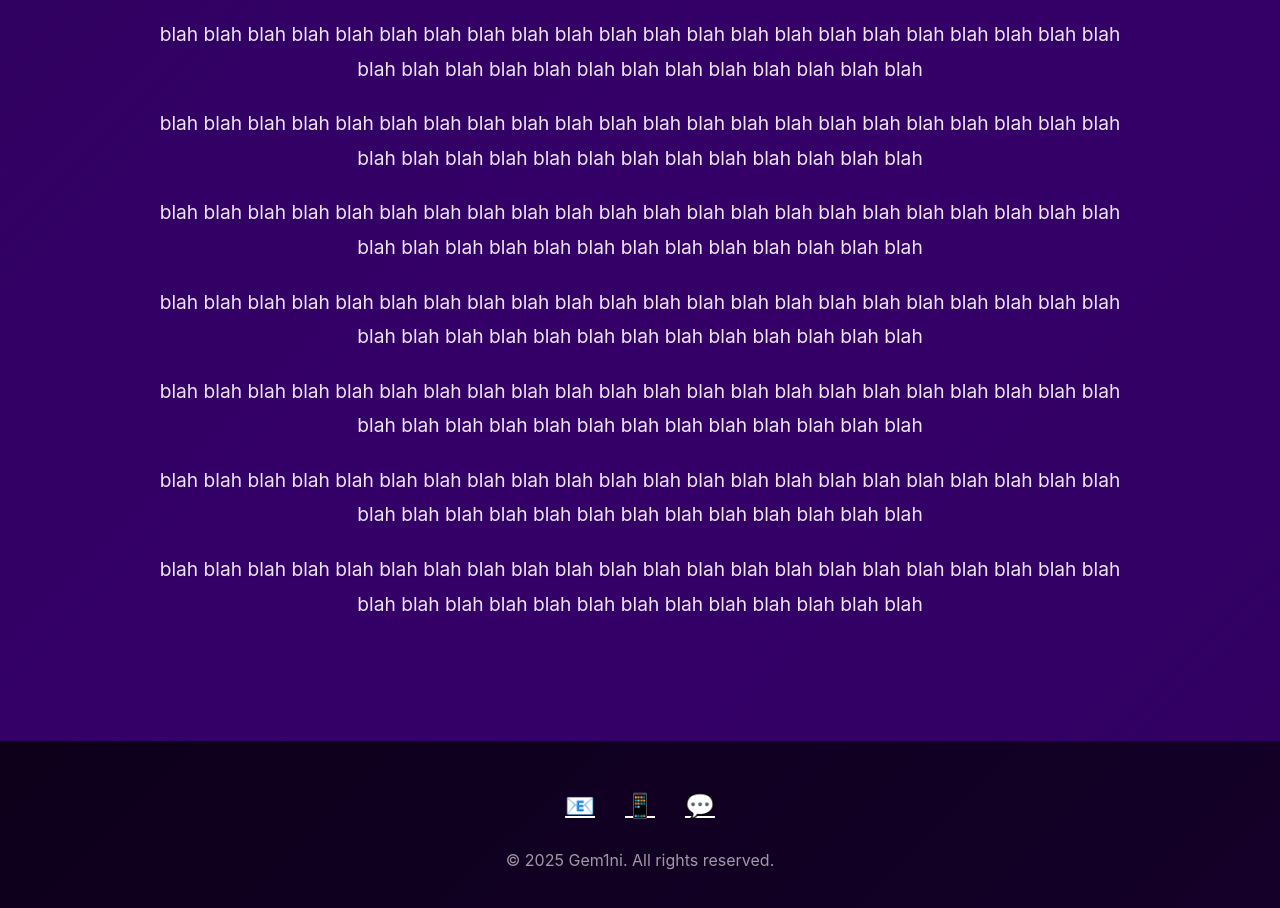
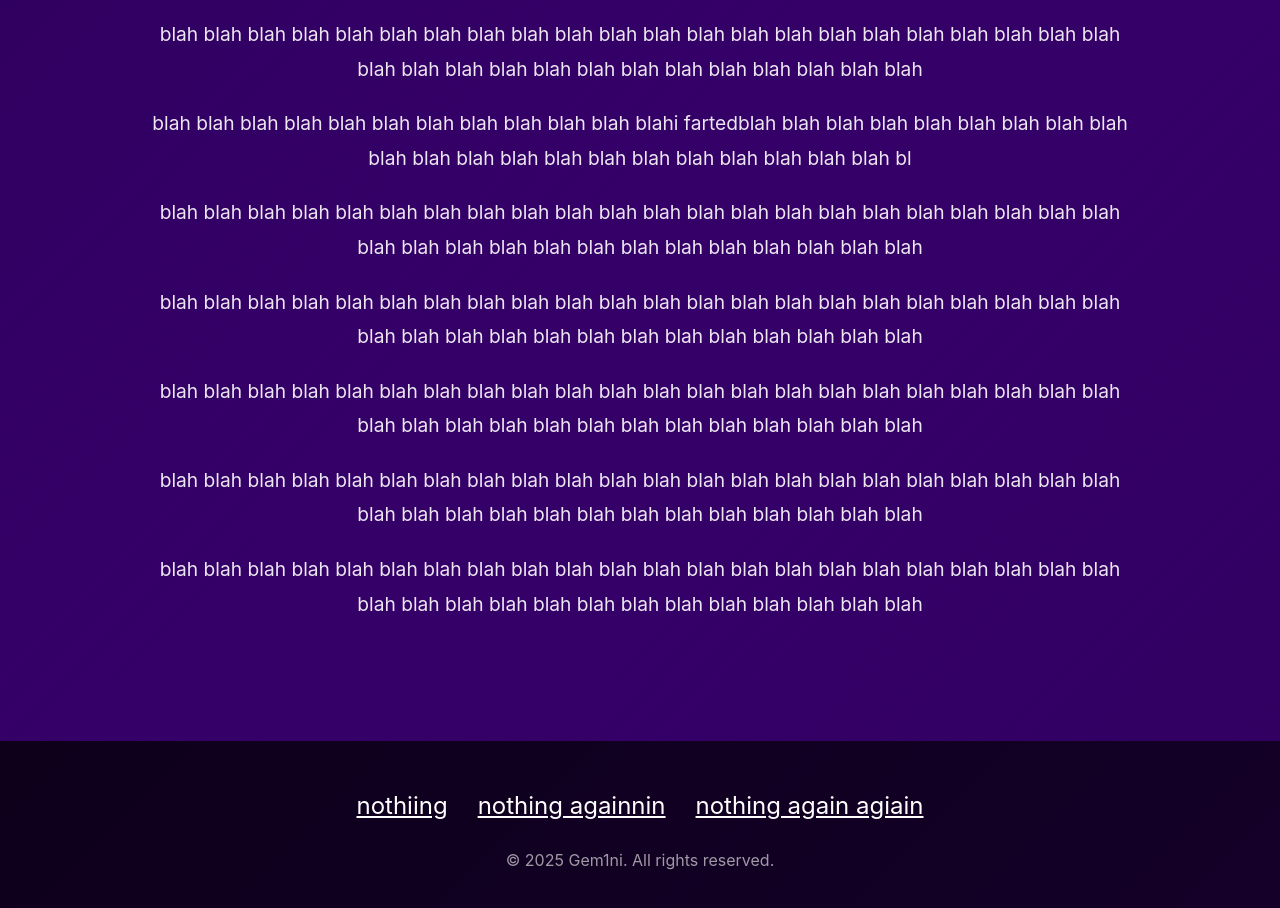
Before and after one commit to BayneIsCoder/GeminiGems, a plain HTML site: page index.html in a window 1280 px wide. Shown: the part 2116-3024 px from the top of the page. Drawn offline with Linux system fonts and the light colour scheme.

Commit message:
Update index.html
:))))

```diff
--- a/index.html
+++ b/index.html
@@ -360,7 +360,7 @@
                 </div>
                 <div class="feature-card">
                     <div class="feature-icon">🛡️</div>
-                    <h3>IMPOTRENT!!! PWEASE READ!!!</h3>
+                    <h3>IMPOTRENT!!! PLERAESE READ!!!</h3>
                     <p>please dont make bad trades. :)</p>
                 </div>
             </div>
@@ -377,7 +377,7 @@
             <p>blah blah blah blah blah blah blah blah blah blah blah blah blah blah blah blah blah blah blah blah blah blah blah blah blah blah blah blah blah blah blah blah blah blah blah</p>
             <p>blah blah blah blah blah blah blah blah blah blah blah blah blah blah blah blah blah blah blah blah blah blah blah blah blah blah blah blah blah blah blah blah blah blah blah</p>
             <p>blah blah blah blah blah blah blah blah blah blah blah blah blah blah blah blah blah blah blah blah blah blah blah blah blah blah blah blah blah blah blah blah blah blah blah</p>
-            <p>blah blah blah blah blah blah blah blah blah blah blah blah blah blah blah blah blah blah blah blah blah blah blah blah blah blah blah blah blah blah blah blah blah blah blah</p>
+            <p>blah blah blah blah blah blah blah blah blah blah blah blahi fartedblah blah blah blah blah blah blah blah blah blah blah blah blah blah blah blah blah blah blah blah blah bl</p>
             <p>blah blah blah blah blah blah blah blah blah blah blah blah blah blah blah blah blah blah blah blah blah blah blah blah blah blah blah blah blah blah blah blah blah blah blah</p>
             <p>blah blah blah blah blah blah blah blah blah blah blah blah blah blah blah blah blah blah blah blah blah blah blah blah blah blah blah blah blah blah blah blah blah blah blah</p>
             <p>blah blah blah blah blah blah blah blah blah blah blah blah blah blah blah blah blah blah blah blah blah blah blah blah blah blah blah blah blah blah blah blah blah blah blah</p>
@@ -391,9 +391,9 @@
     <footer id="contact">
         <div class="footer-content">
             <div class="social-links">
-                <a href="#">📧</a>
-                <a href="#">📱</a>
-                <a href="#">💬</a>
+                <a href="#">nothiing</a>
+                <a href="#">nothing againnin</a>
+                <a href="#">nothing again agiain</a>
             </div>
             <p class="footer-text">© 2025 Gem1ni. All rights reserved.</p>
         </div>
```
